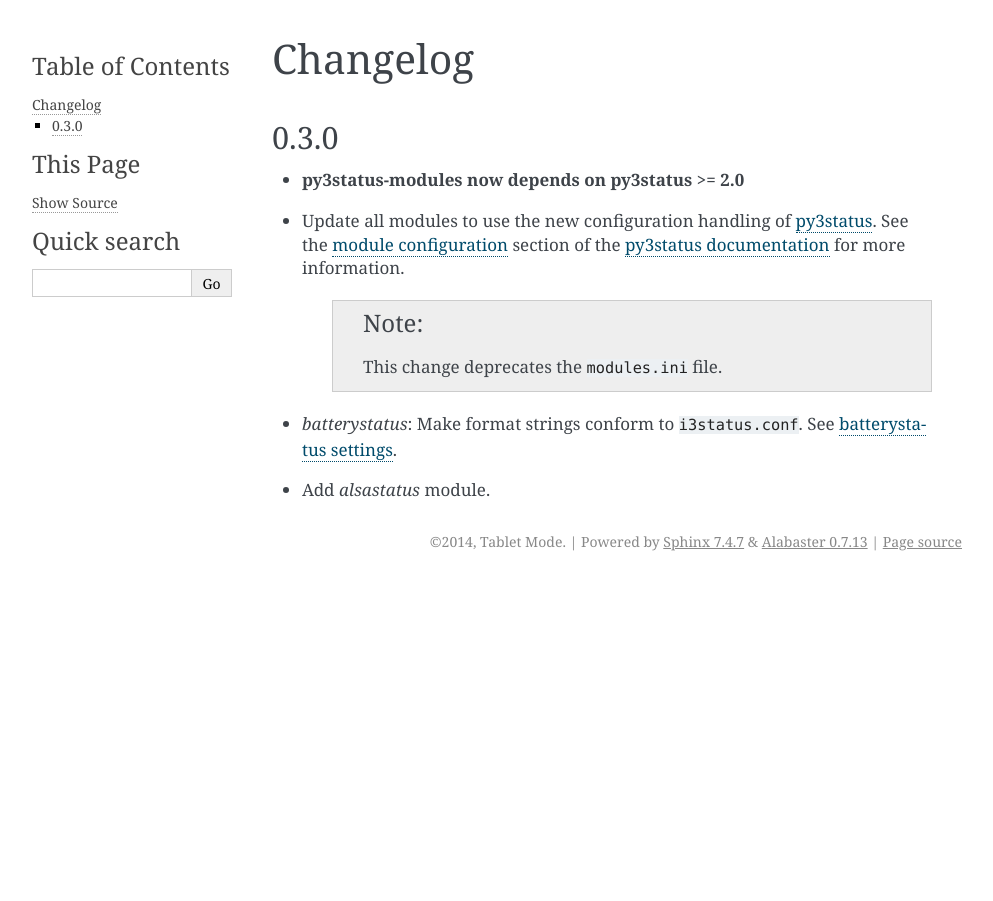
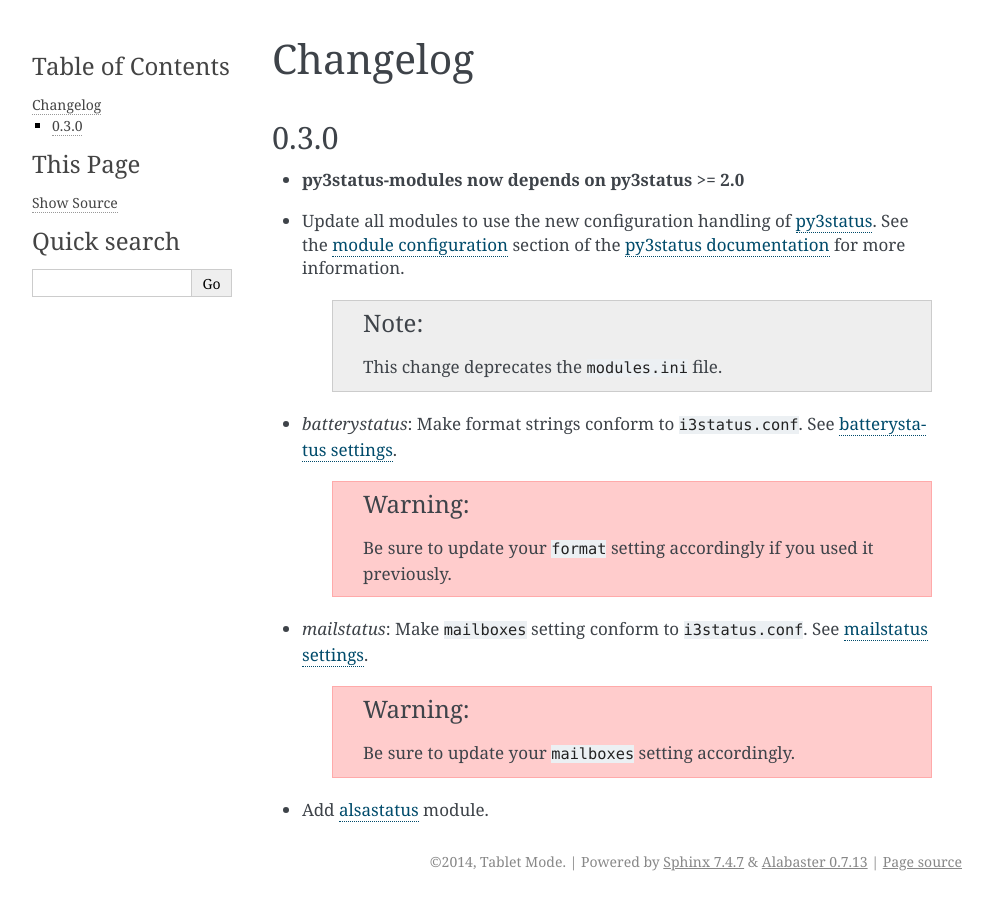
Before and after one commit to t4k1t/py3status-modules, a Sphinx documentation site: the page built from docs/changelog.rst, in a window 1280 px wide. Shown: the whole page, without its empty margins (148-1141 px from the left). Built offline with Sphinx 7.4.7, drawn with Linux system fonts in a browser that asks for light colours.

Commit message:
Enrich changelog

```diff
--- a/docs/changelog.rst
+++ b/docs/changelog.rst
@@ -19,7 +19,19 @@ Changelog
 * `batterystatus`: Make format strings conform to ``i3status.conf``. See
   :ref:`batterystatus_settings`.
 
-* Add `alsastatus` module.
+   .. warning::
+
+      Be sure to update your ``format`` setting accordingly if you used it
+      previously.
+
+* `mailstatus`: Make ``mailboxes`` setting conform to ``i3status.conf``. See
+  :ref:`mailstatus_settings`.
+
+   .. warning::
+
+      Be sure to update your ``mailboxes`` setting accordingly.
+
+* Add :ref:`alsastatus_module` module.
 
 
 .. _py3status: https://github.com/ultrabug/py3status
--- a/docs/configuration.rst
+++ b/docs/configuration.rst
@@ -19,6 +19,7 @@ Some basic settings can be configured for any module:
 ``cache_timeout``
    Refresh interval in seconds.
 
+.. _mailstatus_settings:
 
 mailstatus settings
 """""""""""""""""""
```
Also changed, not shown: docs/modules.rst (+11 -0 lines).
